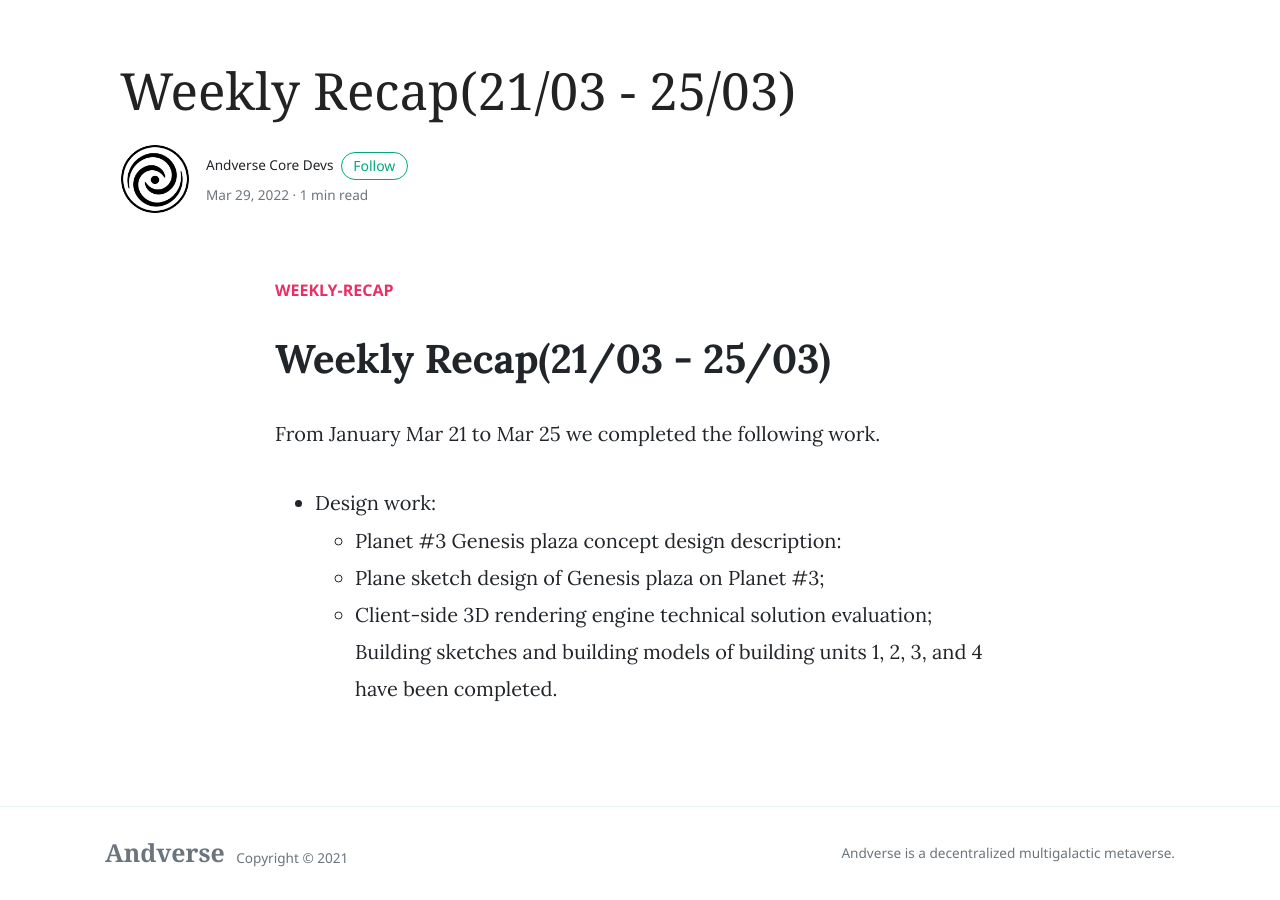
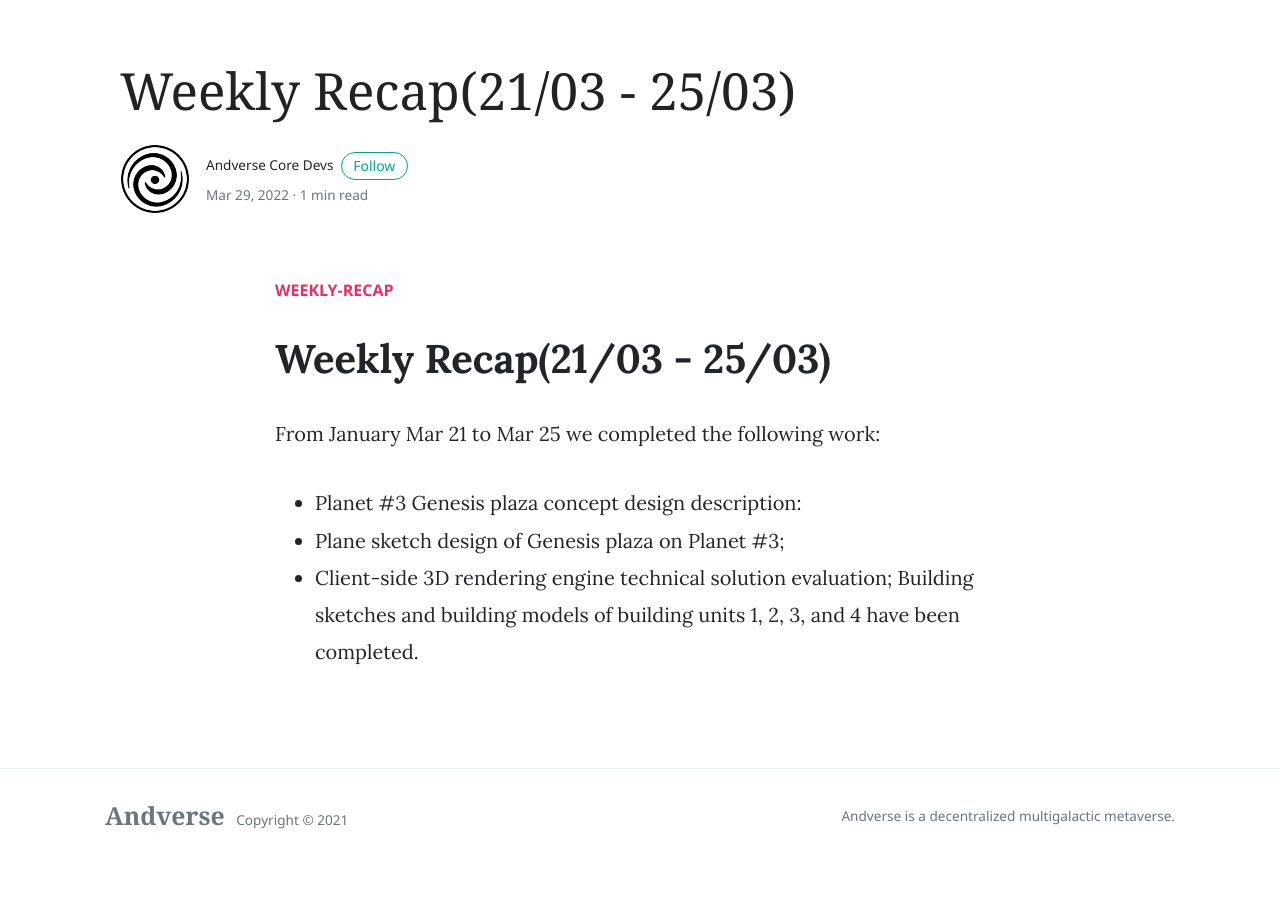
Before and after one commit to andverse-core/blog, a Jekyll site: the page built from _posts/2022-03-29-weekly-recap.md, in a window 1280 px wide and 900 px high, scrolled down 547 px. Built offline with Jekyll 4.4.1, drawn with Linux system fonts in a browser that asks for light colours; nearby versions of some CDN libraries; after the commit the page ends 1410 px from its top, so only the background shows below that.

Commit message:
feat: update wp

```diff
--- a/_posts/2022-03-29-weekly-recap.md
+++ b/_posts/2022-03-29-weekly-recap.md
@@ -10,10 +10,9 @@
 
 # Weekly Recap(21/03 - 25/03)
 
-From January Mar 21 to Mar 25 we completed the following work.
+From January Mar 21 to Mar 25 we completed the following work:
 
- - Design work:
-    - Planet #3 Genesis plaza concept design description:
-    - Plane sketch design of Genesis plaza on Planet #3;
-    - Client-side 3D rendering engine technical solution evaluation;
-    Building sketches and building models of building units 1, 2, 3, and 4 have been completed.
+- Planet #3 Genesis plaza concept design description:
+- Plane sketch design of Genesis plaza on Planet #3;
+- Client-side 3D rendering engine technical solution evaluation;
+Building sketches and building models of building units 1, 2, 3, and 4 have been completed.
```
